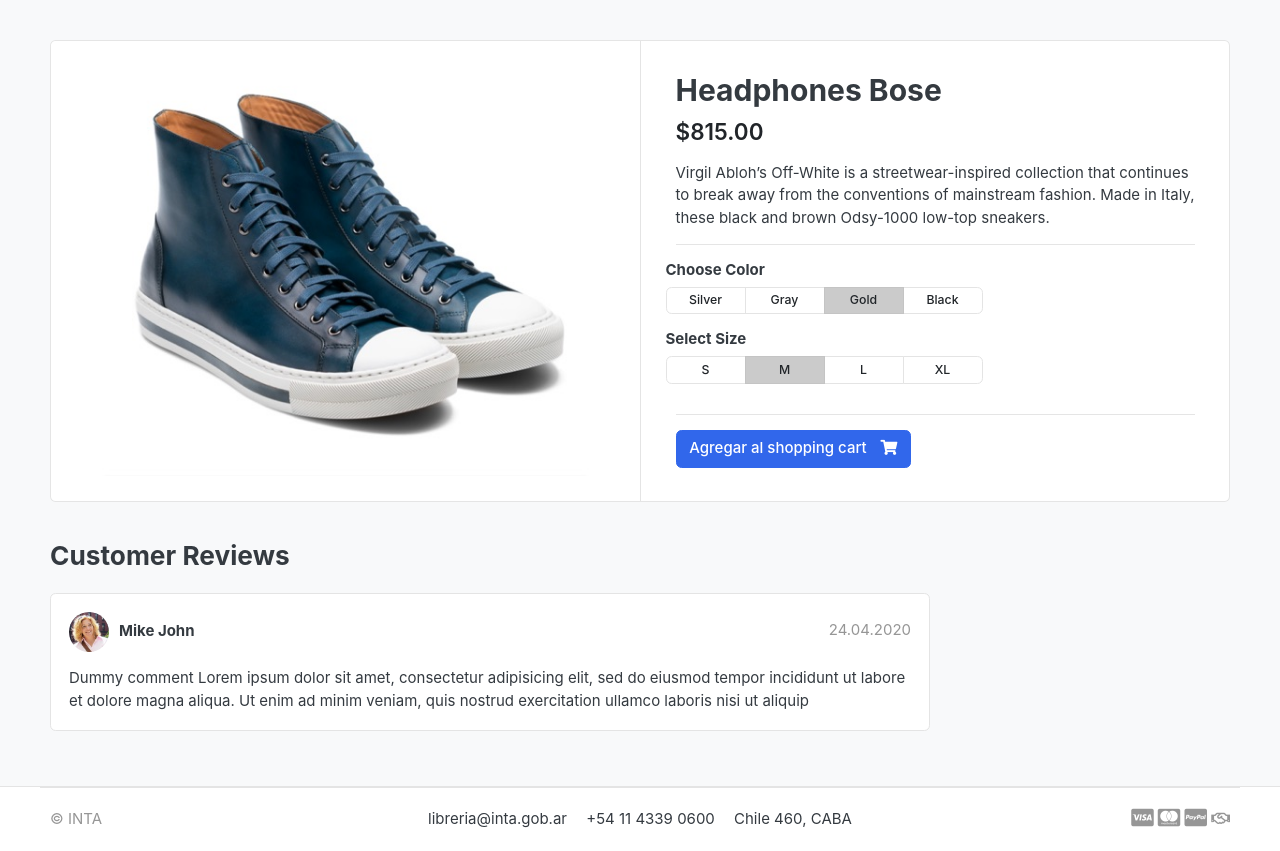
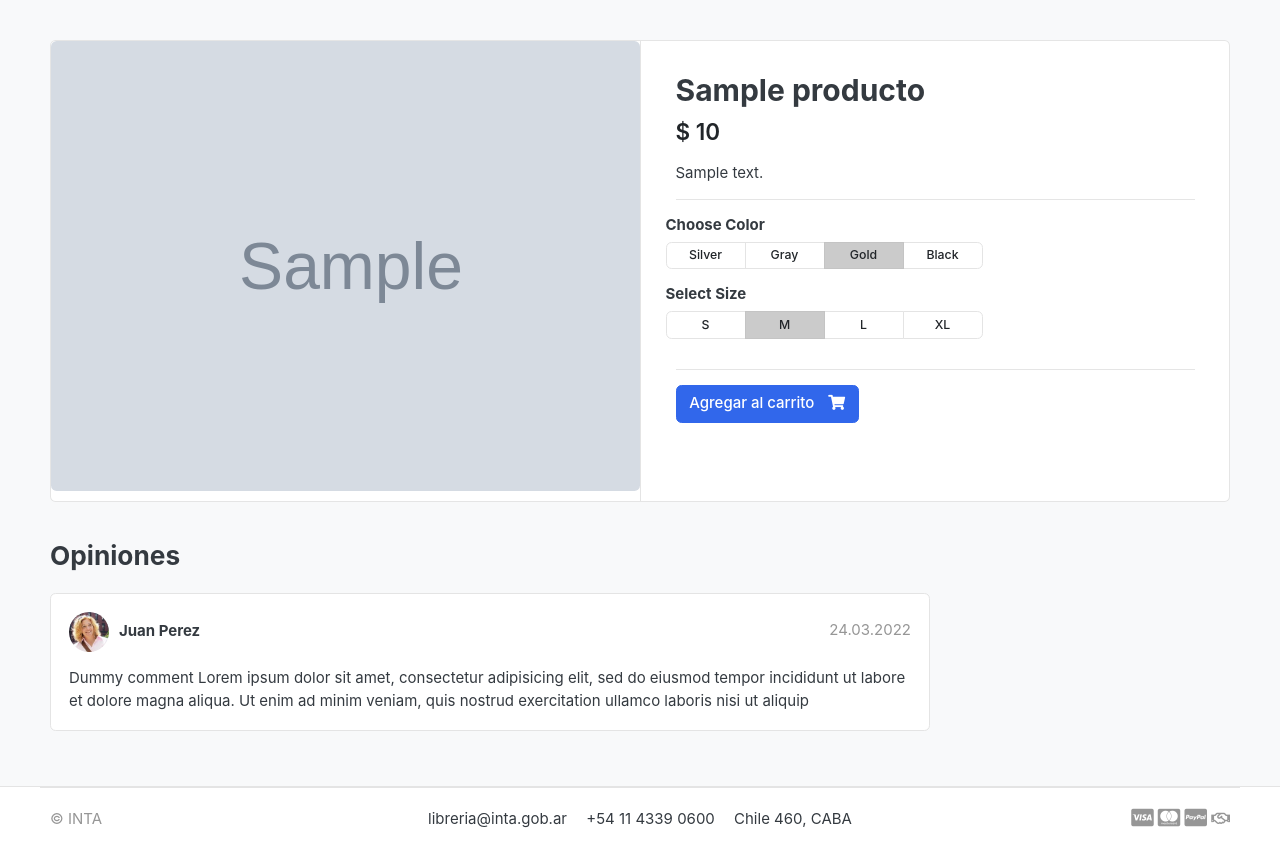
Before and after one commit to fernandoricci/portal, a Django app: a page that uses templates/includes/navbar.html in a window 1280 px wide. Shown: the part 118-969 px from the top of the page. Run offline with Django 3.2, Linux system fonts and the light colour scheme; tables that the repository leaves empty hold one stand-in row (values such as "Sample post"); grey boxes marked "Sample" are stand-in pictures; some web fonts are replaced.

Commit message:
Detalle Producto y Vista de Tienda completo

```diff
--- a/templates/home.html
+++ b/templates/home.html
@@ -20,7 +20,7 @@
 <div class="container">
 
 <header class="section-heading">
-	<a href="./store.html" class="btn btn-outline-primary float-right">Ver Todo</a>
+	<a href="{% url 'tienda' %}" class="btn btn-outline-primary float-right">Ver Todo</a>
 	<h3 class="section-title">Libros populares</h3>
 </header><!-- sect-heading -->
 
@@ -31,9 +31,9 @@
 
 	<div class="col-md-3">
 		<div class="card card-product-grid">
-			<a href="./tienda/producto_detalle.html" class="img-wrap"> <img src="{{producto.imagenes.url}}"> </a>
+			<a href="{{producto.get_url}}" class="img-wrap"> <img src="{{producto.imagenes.url}}"> </a>
 			<figcaption class="info-wrap">
-				<a href="./tienda/producto_detalle.html" class="title">{{producto.producto_nombre}}</a>
+				<a href="{{producto.get_url}}" class="title">{{producto.producto_nombre}}</a>
 				<div class="price mt-1">$ {{producto.precio}}</div> <!-- price-wrap.// -->
 			</figcaption>
 		</div>
--- a/templates/includes/navbar.html
+++ b/templates/includes/navbar.html
@@ -27,7 +27,7 @@
         <div class="container">
     <div class="row align-items-center">
         <div class="col-lg-2 col-md-3 col-6">
-            <a href="./" class="brand-wrap">
+            <a href="{% url 'home' %}" class="brand-wrap">
                 <img class="logo" src="{% static './images/logoINTA.jpg' %}">
             </a> <!-- brand-wrap.// -->
         </div>
@@ -46,7 +46,7 @@
 
             </div>  <!-- category-wrap.// -->
         </div> <!-- col.// -->
-        <a href="./store.html" class="btn btn-outline-primary">Tienda</a>
+        <a href="{% url 'tienda' %}" class="btn btn-outline-primary">Tienda</a>
         <div class="col-lg  col-md-6 col-sm-12 col">
             <form action="#" class="search">
                 <div class="input-group w-100">
--- a/templates/tienda/producto_detalle.html
+++ b/templates/tienda/producto_detalle.html
@@ -11,7 +11,7 @@
             <aside class="col-md-6">
     <article class="gallery-wrap">
         <div class="img-big-wrap">
-           <a href="#"><img src="./images/items/12.jpg"></a>
+           <a href="#"><img src="{{producto_unico.imagenes.url}}"></a>
         </div> <!-- img-big-wrap.// -->
 
     </article> <!-- gallery-wrap .end// -->
@@ -19,13 +19,13 @@
             <main class="col-md-6 border-left">
     <article class="content-body">
 
-    <h2 class="title">Headphones Bose</h2>
+    <h2 class="title">{{producto_unico.producto_nombre}}</h2>
 
     <div class="mb-3">
-        <var class="price h4">$815.00</var>
+        <var class="price h4">$ {{producto_unico.precio}}</var>
     </div>
 
-    <p>Virgil Abloh’s Off-White is a streetwear-inspired collection that continues to break away from the conventions of mainstream fashion. Made in Italy, these black and brown Odsy-1000 low-top sneakers.</p>
+    <p>{{producto_unico.descripcion}}</p>
 
 
     <hr>
@@ -68,7 +68,17 @@
             </div>
         </div> <!-- row.// -->
         <hr>
-        <a href="./product-detail.html" class="btn  btn-primary"> <span class="text">Agregar al shopping cart</span> <i class="fas fa-shopping-cart"></i>  </a>
+
+        <!-- Controlo la existencia de stock para habilitar el boton de agregar al carrito -->
+        {% if producto_unico.stock <= 0 %}
+          <h5>Producto agotado</h5>
+        {% else %}
+        <a href="./product-detail.html" class="btn  btn-primary">
+          <span class="text">Agregar al carrito</span>
+          <i class="fas fa-shopping-cart"></i>
+        </a>
+        {% endif %}
+
     </article> <!-- product-info-aside .// -->
             </main> <!-- col.// -->
         </div> <!-- row.// -->
@@ -81,7 +91,7 @@
                 <div class="col-md-9">
 
         <header class="section-heading">
-            <h3>Customer Reviews </h3>
+            <h3>Opiniones</h3>
 
         </header>
 
@@ -89,8 +99,8 @@
             <div class="icontext w-100">
                 <img src="./images/avatars/avatar1.jpg" class="img-xs icon rounded-circle">
                 <div class="text">
-                    <span class="date text-muted float-md-right">24.04.2020 </span>
-                    <h6 class="mb-1">Mike John </h6>
+                    <span class="date text-muted float-md-right">24.03.2022 </span>
+                    <h6 class="mb-1">Juan Perez</h6>
 
                 </div>
             </div> <!-- icontext.// -->
--- a/tienda/models.py
+++ b/tienda/models.py
@@ -2,6 +2,7 @@
 from django.db import models
 from django.forms import IntegerField
 from coleccion.models import Coleccion
+from django.urls import reverse
 
 class Producto(models.Model):
     producto_nombre = models.CharField(max_length=200, unique=True)
@@ -9,11 +10,14 @@
     descripcion = models.TextField(max_length=500, blank=True)
     precio = models.IntegerField()
     imagenes = models.ImageField(upload_to='photos/products')
-    stock = IntegerField()
+    stock = models.IntegerField()
     is_available = models.BooleanField(default=True)
     coleccion = models.ForeignKey(Coleccion, on_delete=models.CASCADE)
     created_date = models.DateField(auto_now_add=True)
     modified_date = models.DateField(auto_now=True)
 
+    def get_url(self):
+        return reverse ('producto_detalle', args=[self.coleccion.slug, self.slug])
+
     def __str__(self):
         return self.producto_nombre
```
Also changed, not shown: templates/tienda/tienda.html (+16 -22 lines), tienda/migrations/0002_producto_stock.py (added).
